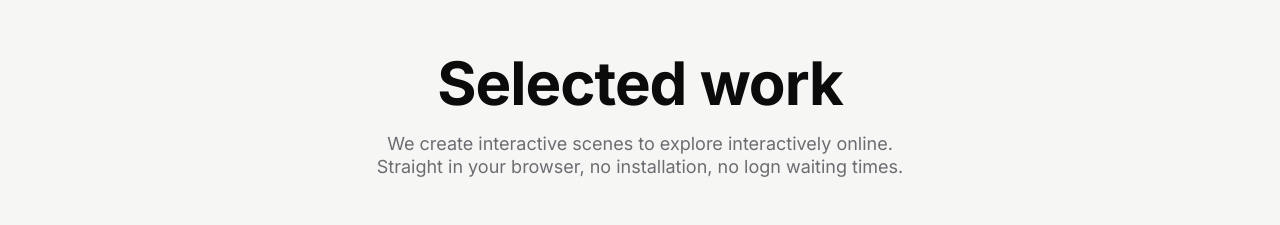
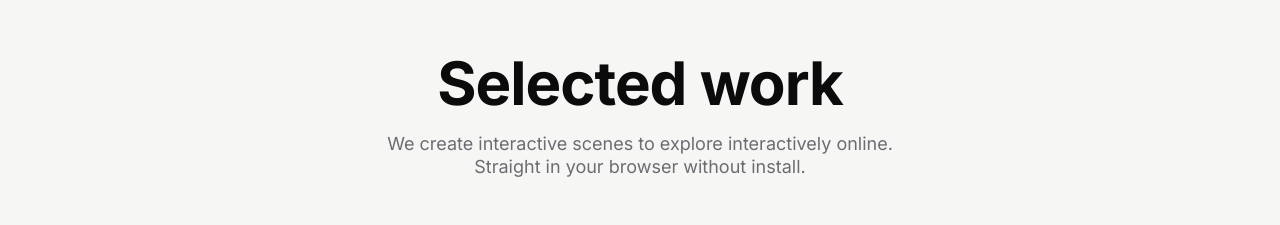
Before and after one commit to jwkoenig/GoSPL.Website, a Next.js app: page / in a window 1280 px wide. Shown: the part 1060-1285 px from the top of the page. Built offline with nearby package versions, Linux system fonts and the light colour scheme; grey boxes are pictures that could not be loaded.

Commit message:
Fix typo in WorkGrid.js description

```diff
--- a/components/WorkGrid.js
+++ b/components/WorkGrid.js
@@ -32,7 +32,7 @@ export default function WorkGrid({ onOpen }) {
           <p>
             We create interactive scenes to explore interactively online.
             <br />
-            Straight in your browser, no installation, no logn waiting times.
+            Straight in your browser without install.
           </p>
         </div>
 
```
